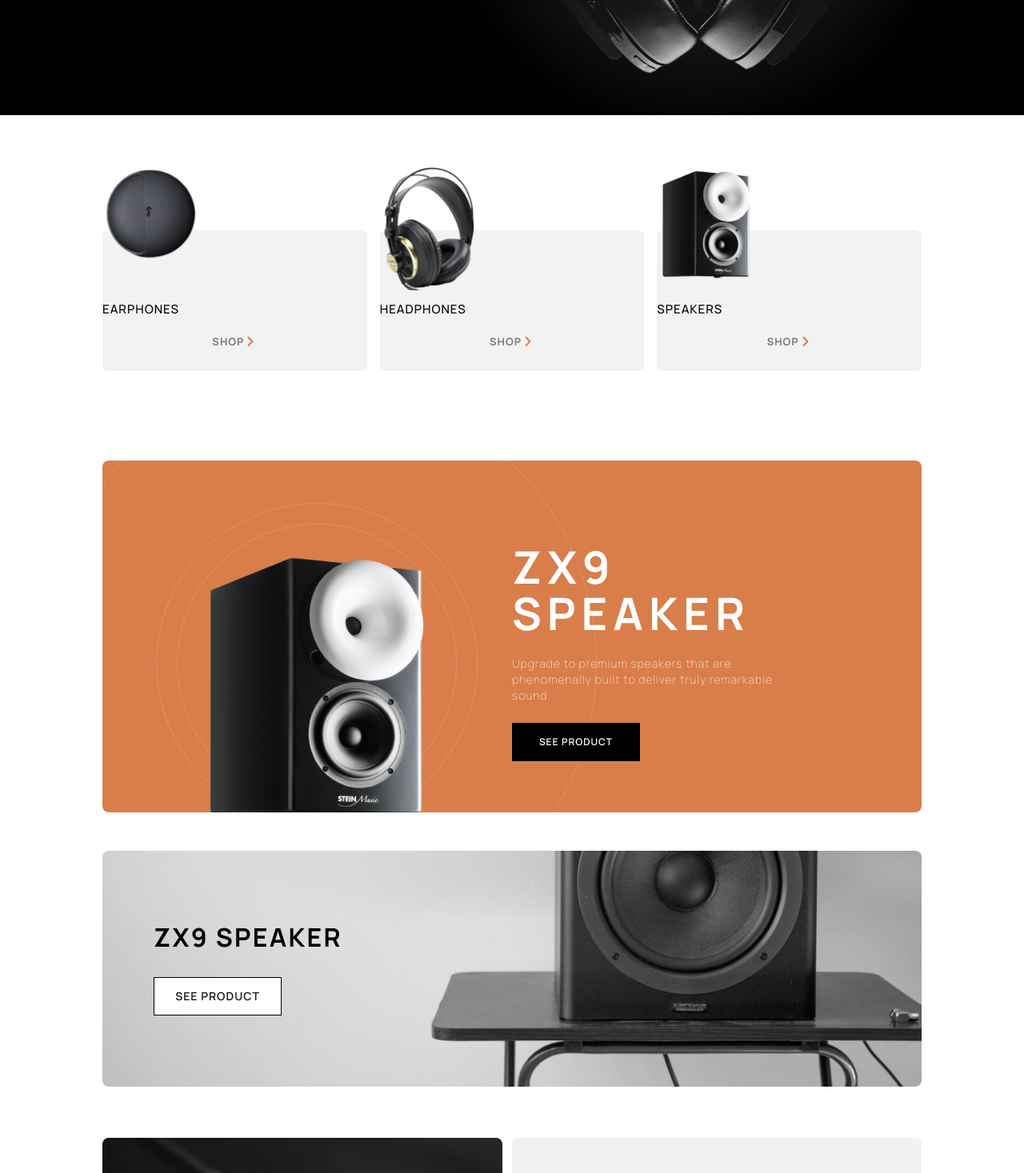
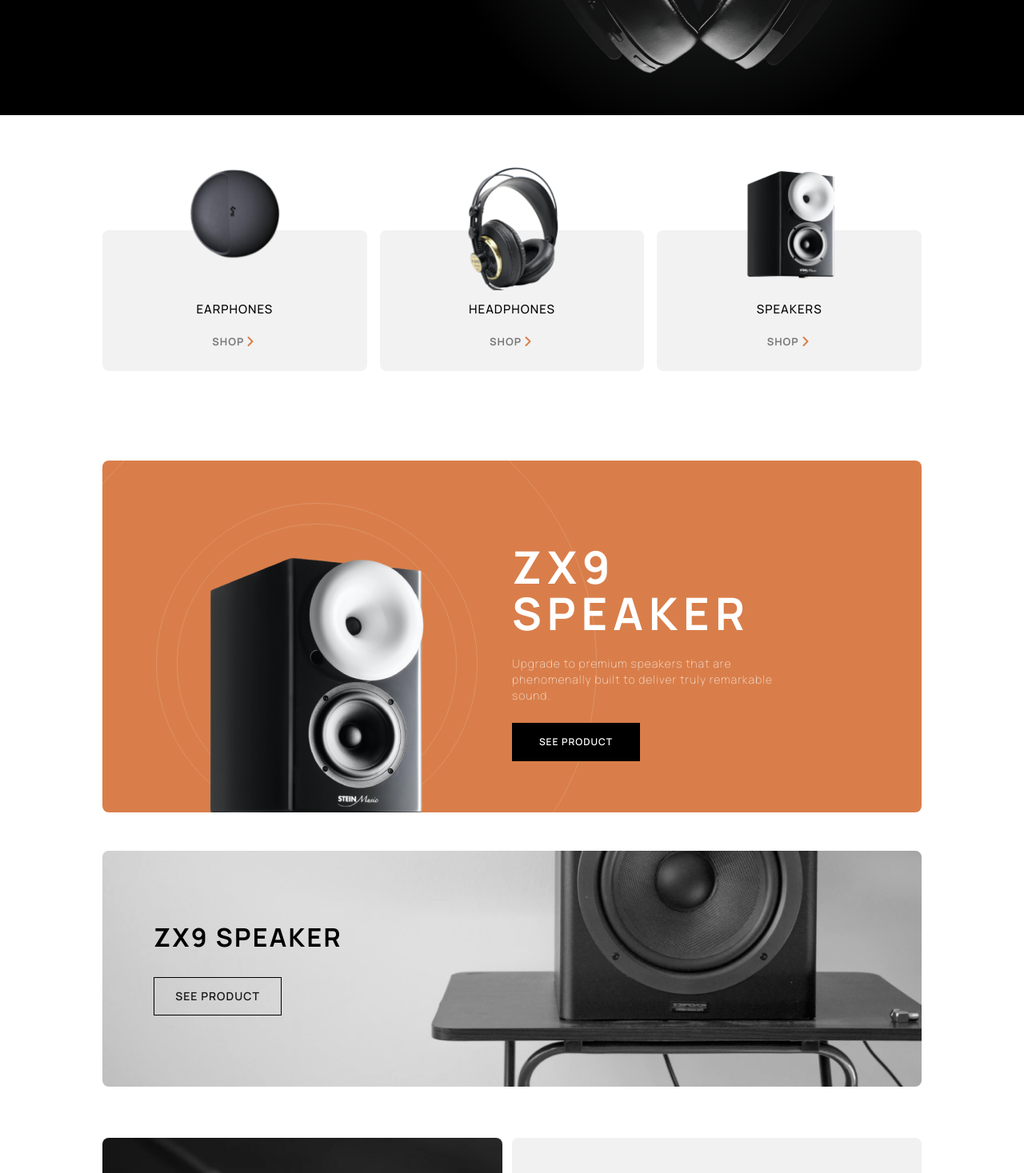
Before and after one commit to brailecg/fm-audiophile, a Next.js app: page / in a window 1280 px wide. Shown: the part 538-2005 px from the top of the page at 80% size. Built offline with nearby package versions, Linux system fonts and the light colour scheme.

Commit message:
[UI] fix product hover color change

```diff
--- a/app/page.tsx
+++ b/app/page.tsx
@@ -28,7 +28,7 @@
   return (
     <AppButton
       href={link}
-      className="relative flex flex-col bg-main-grey rounded-lg w-full h-44 py-6 md:max-w-full">
+      className="group relative flex flex-col items-center bg-main-grey rounded-lg w-full h-44 py-6 md:max-w-full">
       <div className="absolute -top-14 md:-top-20  w-[101px] md:w-[120px]">
         <Image
           src={image}
@@ -40,7 +40,7 @@
       <div className="flex flex-col h-full justify-end gap-4">
         <p className=" text-app-body uppercase text-black">{name}</p>
         <div className="flex justify-center items-center">
-          <span className="uppercase  text-app-subtitle text-black/50">
+          <span className="uppercase  text-app-subtitle text-black/50 group-hover:text-main-orange">
             shop
           </span>
           <ChevronRightIcon className=" text-main-orange stroke-[3px] size-4" />
@@ -108,7 +108,7 @@
         </h3>
         <AppButton
           variant="secondary"
-          className=" w-40 h-12 bg-transparent hover:!bg-black">
+          className=" w-40 h-12 !bg-transparent hover:!bg-black">
           SEE PRODUCT
         </AppButton>
       </div>
```
